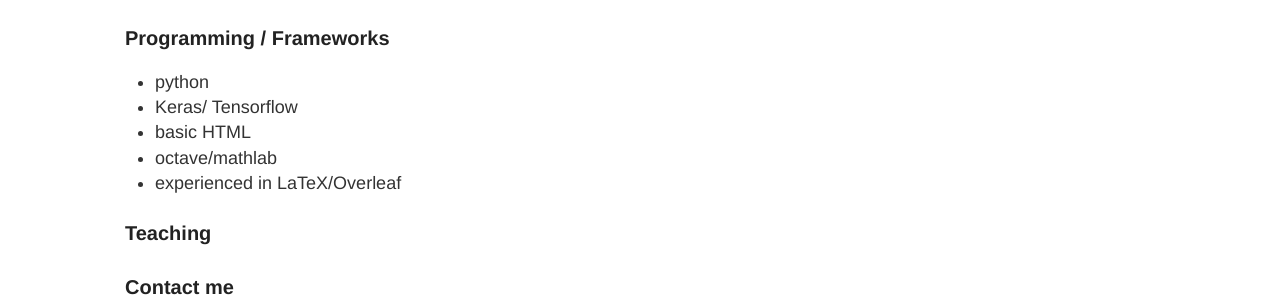
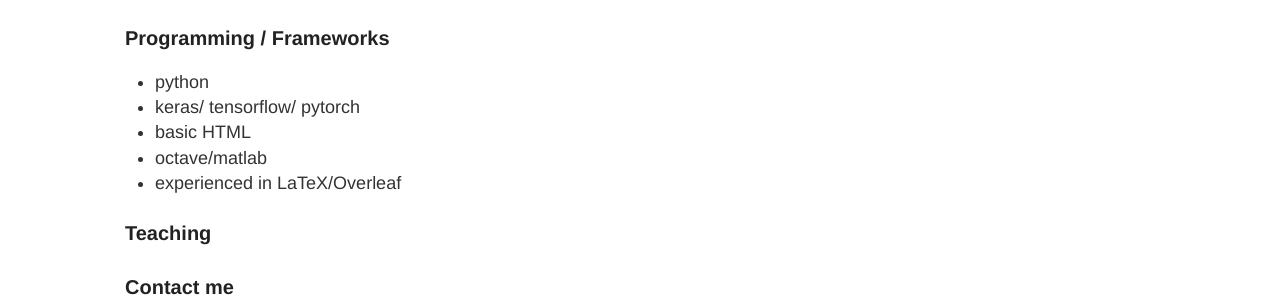
Before and after one commit to Mariusmarten/mariusmarten.github.io, a Jekyll site: the page built from about.md, in a window 1280 px wide. Shown: the part 1761-2058 px from the top of the page. Built offline with Jekyll 4.4.1, drawn with Linux system fonts in a browser that asks for light colours.

Commit message:
Update about.md

```diff
--- a/about.md
+++ b/about.md
@@ -58,9 +58,9 @@ I'm a 3th year undergraduate student currently studying at Maastricht University
 
 ### Programming / Frameworks
   - python
-  - Keras/ Tensorflow
+  - keras/ tensorflow/ pytorch
   - basic HTML
-  - octave/mathlab
+  - octave/matlab
   - experienced in LaTeX/Overleaf
 
 ### Teaching
```
